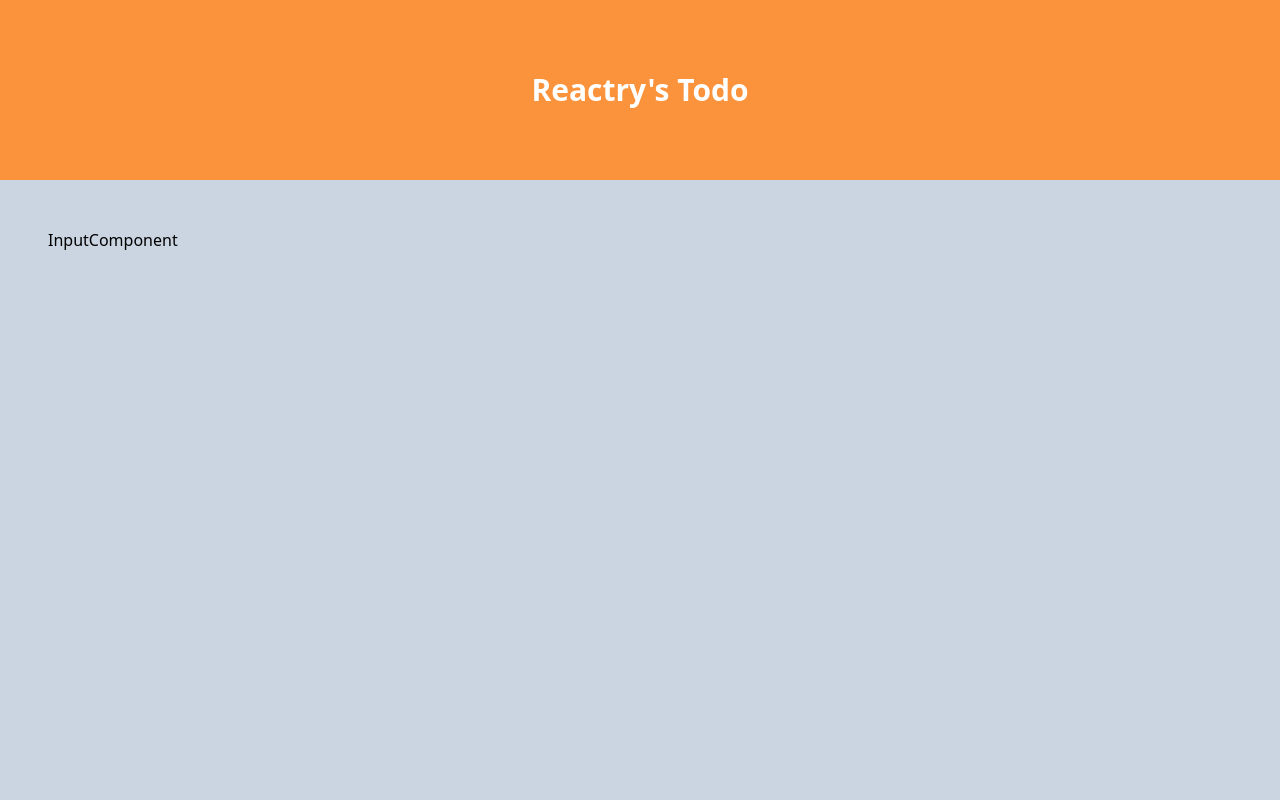
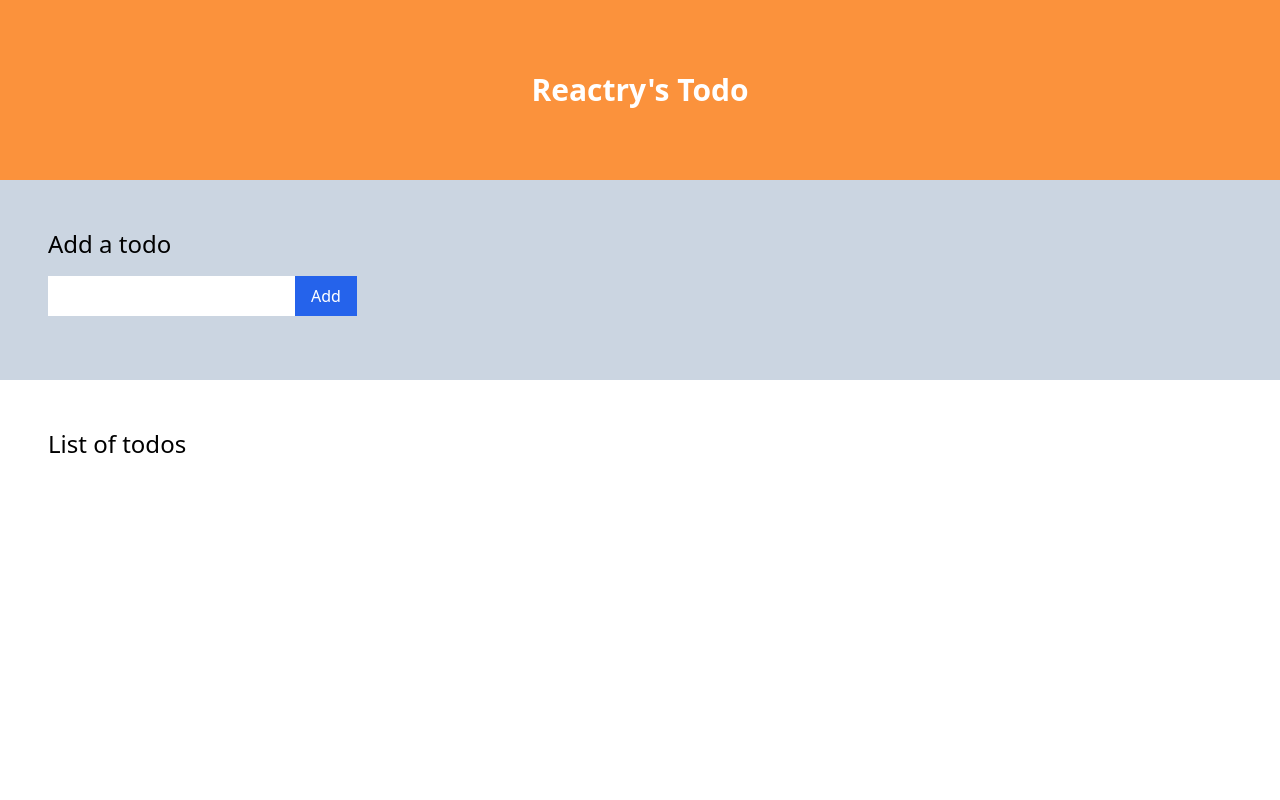
Before and after one commit to reactry/todo, a React (Create React App) app: page / in a window 1280 px wide. Shown: the top 800 px of the page. Built offline with nearby package versions, Linux system fonts and the light colour scheme.

Commit message:
Basic todo working

```diff
--- a/src/App.js
+++ b/src/App.js
@@ -1,4 +1,6 @@
 import './App.css';
+
+import React from 'react';
 
 import HeaderComponent from './HeaderComponent';
 import FooterComponent from './FooterComponent';
@@ -7,11 +9,13 @@ import InputComponent from './InputComponent';
 import OutputComponent from './OutputComponent';
 
 function App () {
+	let [todos, setTodos] = React.useState([]);
+
 	return (
 		<div className="App">
 			<HeaderComponent />
-			<InputComponent />
-			<OutputComponent />
+			<InputComponent todos={todos} setTodos={setTodos} />
+			<OutputComponent todos={todos} />
 			<FooterComponent />
 		</div>
 	);
--- a/src/FooterComponent/FooterComponent.js
+++ b/src/FooterComponent/FooterComponent.js
@@ -4,7 +4,7 @@
 function FooterComponent () {
 	return (
 		<div className="FooterComponent bg-orange-800 text-white p-12">
-			<h4 className="text-xl py-12 font-bold text-center">© Copyright 2022, Ankur Seth (<a href="https://github.com/iaseth" class="text-blue-300 p-1">GitHub</a>).</h4>
+			<h4 className="text-xl py-12 font-bold text-center">© Copyright 2022, Ankur Seth (<a href="https://github.com/iaseth" className="text-blue-300 p-1">GitHub</a>).</h4>
 		</div>
 	);
 }
--- a/src/InputComponent/InputComponent.js
+++ b/src/InputComponent/InputComponent.js
@@ -1,9 +1,28 @@
+import React from 'react';
 
 
 
-function InputComponent () {
+function InputComponent ({todos, setTodos}) {
+	let [todoText, setTodoText] = React.useState("");
+
+	function handleOnInputChange (e) {
+		setTodoText(e.target.value);
+	}
+
+	function addTodo (e) {
+		e.preventDefault();
+		setTodos([...todos, todoText]);
+		console.log("Added todo: " + todoText);
+	}
+
 	return (
-		<div className="InputComponent min-h-screen p-12 bg-slate-300">InputComponent</div>
+		<div className="InputComponent p-12 bg-slate-300">
+			<h2 className="text-2xl">Add a todo</h2>
+			<form className="py-4">
+				<input type="text" name="todo" onChange={handleOnInputChange} className="p-2" />
+				<button type="submit" onClick={addTodo} className="bg-blue-600 text-white px-4 py-2">Add</button>
+			</form>
+		</div>
 	);
 }
 
--- a/src/OutputComponent/OutputComponent.js
+++ b/src/OutputComponent/OutputComponent.js
@@ -1,9 +1,22 @@
 
 
 
-function OutputComponent () {
+function OutputComponent ({todos}) {
+	let todoItems = todos.map((todo, index) => {
+		return (
+			<div className="bg-slate-600 text-white py-4 px-6 m-4" key={index}>
+				<h4 className="text-xl">{todo}</h4>
+			</div>
+		);
+	});
+
 	return (
-		<div className="OutputComponent p-12 min-h-screen">OutputComponent</div>
+		<div className="OutputComponent p-12 min-h-screen">
+			<h2 className="text-2xl">List of todos</h2>
+			<div className="">
+				{todoItems}
+			</div>
+		</div>
 	);
 }
 
```
